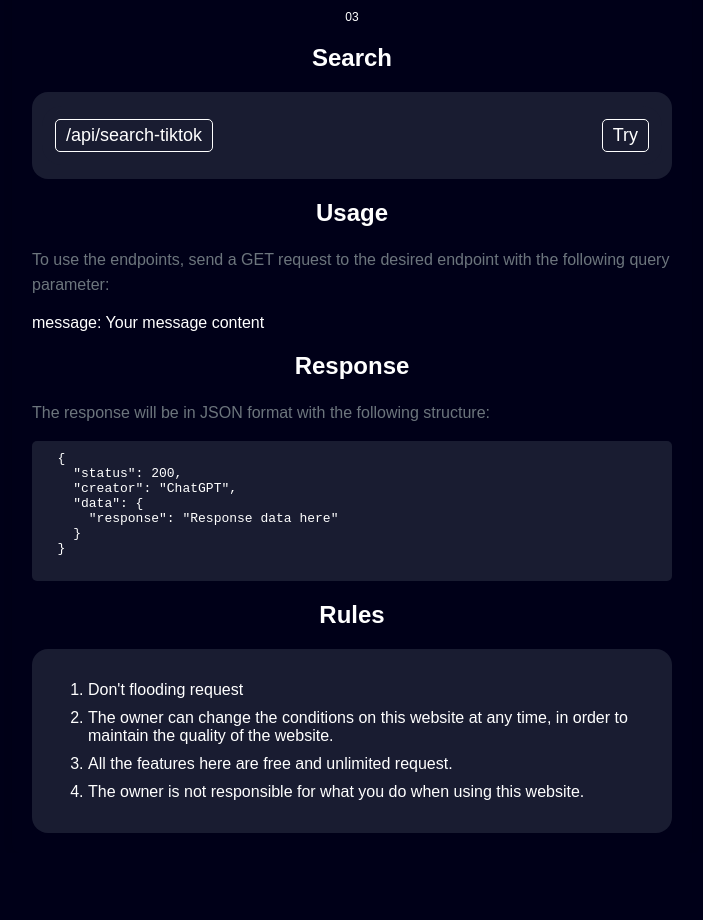
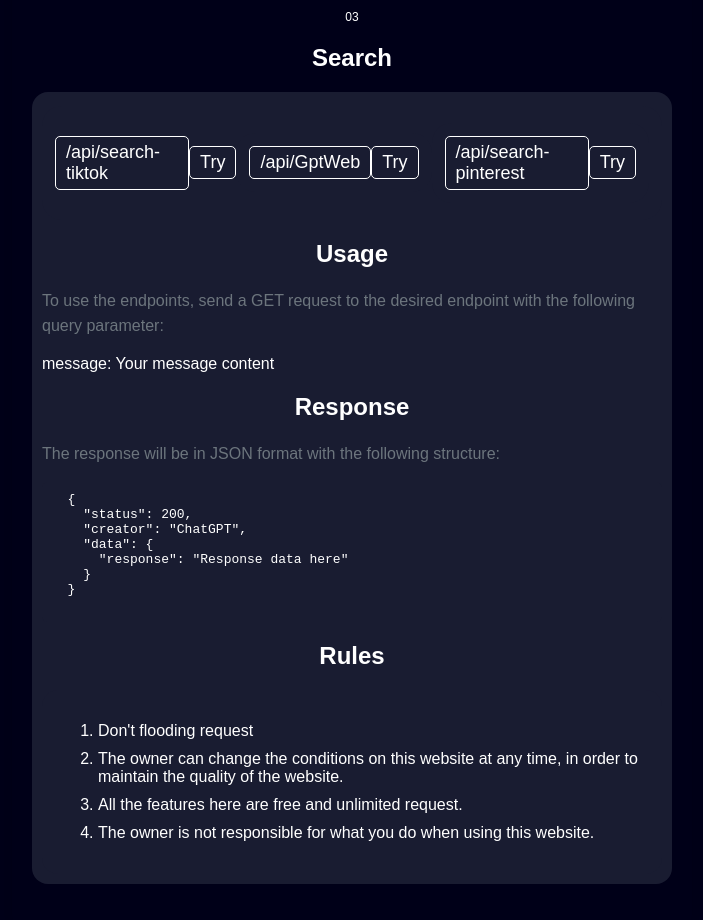
Before and after one commit to rioowho/api.riooxdzzz, a website: page index.html in a window 1280 px wide. Shown: the part 1260-2180 px from the top of the page, without its empty margins (288-991 px from the left). Before the commit the page ends 2113 px from the top, so only its background shows below. Drawn offline with Linux system fonts and the light colour scheme; no server answers.

Commit message:
Add files via upload

```diff
--- a/index.html
+++ b/index.html
@@ -190,7 +190,14 @@
     <div class="btn">
       <div class="btn-link">/api/search-tiktok</div>
       <a href="/api/search-tiktok?message=masih hatiku" class="btn-link">Try</a>
+      <div class="btn">
+      <div class="btn-link">/api/GptWeb</div>
+      <a href="/api/gptweb?q=hai" class="btn-link">Try</a>
     </div>
+    <div class="btn">
+      <div class="btn-link">/api/search-pinterest</div>
+      <a href="/api/search-pinterest?message=windah basudara" class="btn-link">Try</a>
+   </div>
     </div>
 
   <h2>Usage</h2>
```
